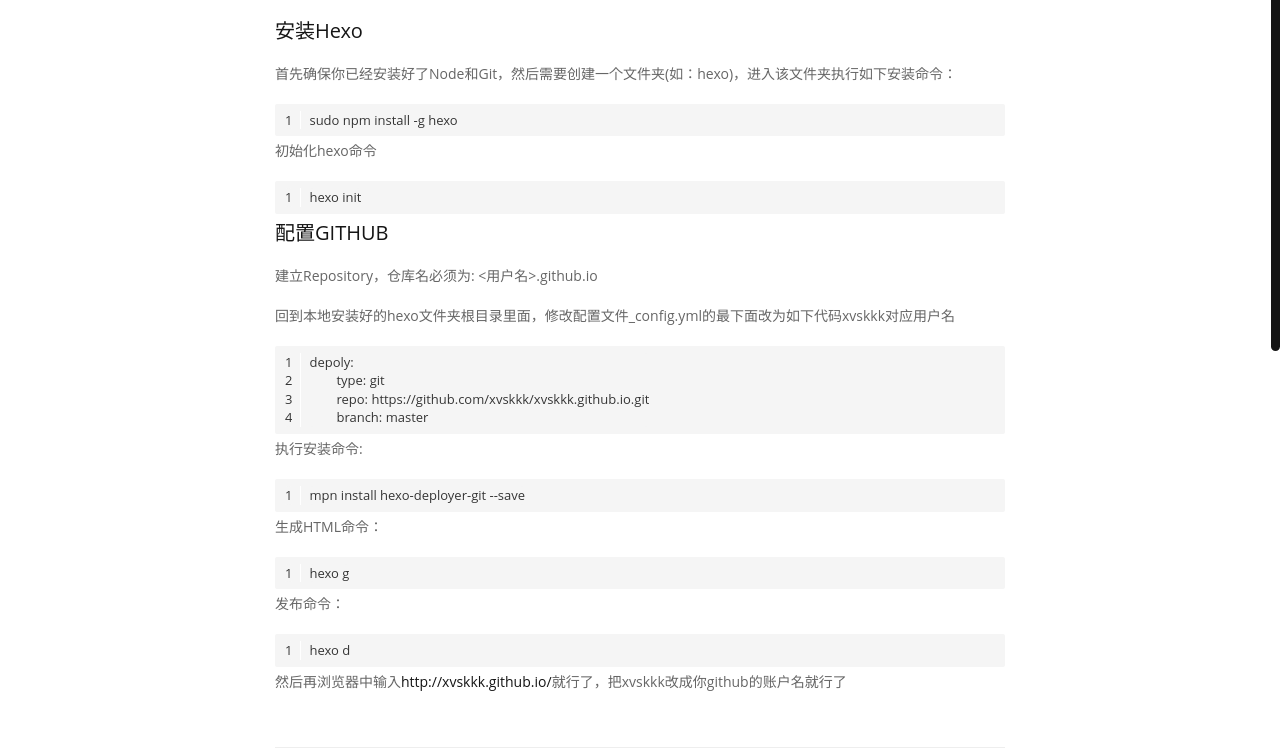
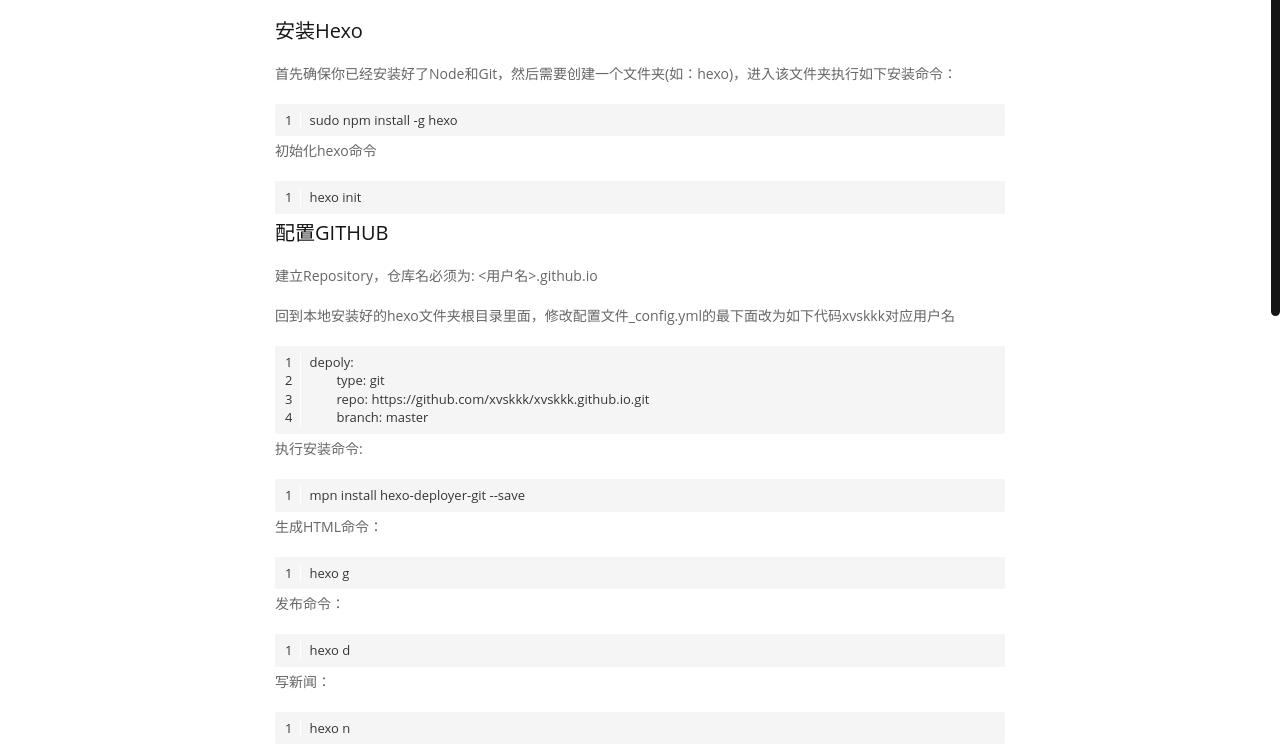
Before and after one commit to xvskkk/xvskkk.github.io, a plain HTML site: page 2016/11/21/hexoBlog/index.html in a window 1280 px wide. Shown: the part 203-953 px from the top of the page. Drawn offline with Linux system fonts and the light colour scheme; a script that the page names is missing; a web font is replaced by a local one.

Commit message:
Site updated: 2016-11-25 15:27:02

```diff
--- a/2016/11/21/hexoBlog/index.html
+++ b/2016/11/21/hexoBlog/index.html
@@ -198,6 +198,8 @@
 <figure class="highlight plain"><table><tr><td class="gutter"><pre><div class="line">1</div></pre></td><td class="code"><pre><div class="line">hexo g</div></pre></td></tr></table></figure>
 <p>发布命令：</p>
 <figure class="highlight plain"><table><tr><td class="gutter"><pre><div class="line">1</div></pre></td><td class="code"><pre><div class="line">hexo d</div></pre></td></tr></table></figure>
+<p>写新闻：</p>
+<figure class="highlight plain"><table><tr><td class="gutter"><pre><div class="line">1</div></pre></td><td class="code"><pre><div class="line">hexo n</div></pre></td></tr></table></figure>
 <p>然后再浏览器中输入<a href="http://xvskkk.github.io/">http://xvskkk.github.io/</a>就行了，把xvskkk改成你github的账户名就行了</p>
 
             <div class="clearfix"></div>
```
